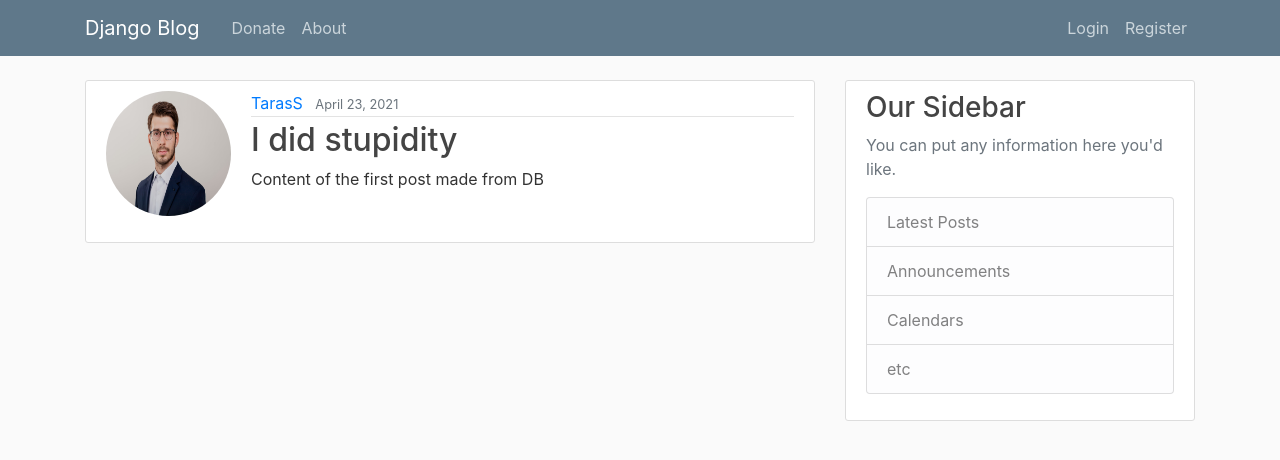
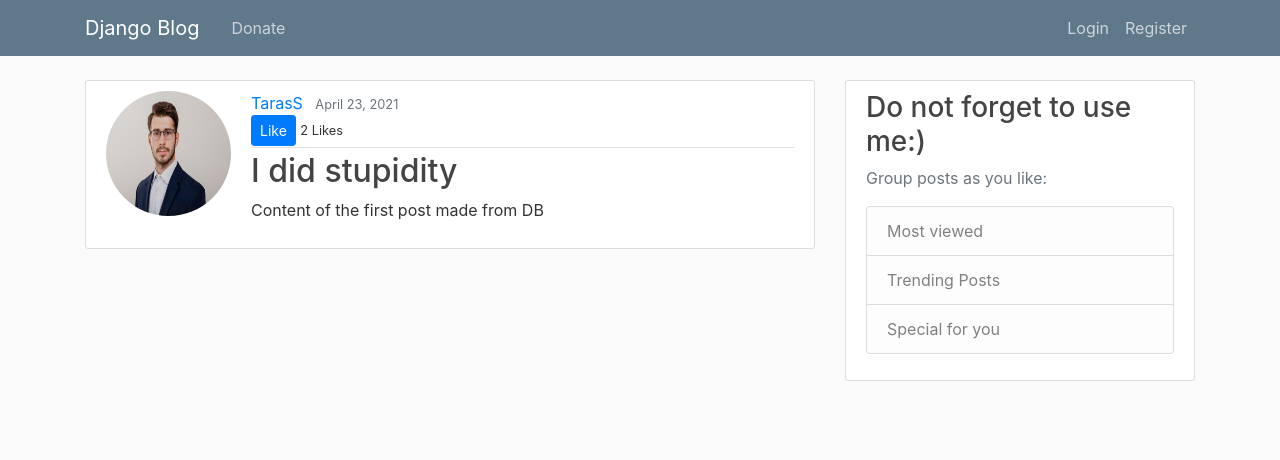
Before and after one commit to SalashnyiTaras/Blog, a Django app: page /post/1/ in a window 1280 px wide. Shown: the top 460 px of the page. Run offline with Django 3.2, Linux system fonts and the light colour scheme; data comes from the database, SQL or seed files in the repository; both versions use the stored data as it was after the commit; some libraries are stand-ins or nearby versions.

Commit message:
like feature added in detailed view

```diff
--- a/django_blog/blog/models.py
+++ b/django_blog/blog/models.py
@@ -7,13 +7,23 @@ from django.urls import reverse
 class Post(models.Model):
     title = models.CharField(max_length=100)
     content = models.TextField()
+    image = models.ImageField(blank=True, upload_to='post_pics')
     date_posted = models.DateTimeField(default=timezone.now)
     author = models.ForeignKey(User, on_delete=models.CASCADE)
+    # TODO: ManyToMany relationship will be useful because Post can have many likes from many users???
+    #        What is related_name
+    likes = models.ManyToManyField(User, related_name='blog_post')
+
+    # TODO: basically we do not need to do migrations after we added class method
+    #       but we do need to do migrations after we addded class attribute, simle isn't it?
 
     def __str__(self):
         return self.title
 
+    def total_likes(self):
+        return self.likes.count()
+
     # TODO: to find out the difference between redirect() and reverse()
-
     def get_absolute_url(self):
+        # TODO: inspect what reverse does
         return reverse('post-detail', kwargs={'pk': self.pk})
--- a/django_blog/blog/templates/blog/about.html
+++ /dev/null
@@ -1,4 +0,0 @@
-{% extends "blog/base.html" %}
-{% block content %}
-    <h1>It is About my BLOg!!!</h1>
-{% endblock content %}
--- a/django_blog/blog/templates/blog/base.html
+++ b/django_blog/blog/templates/blog/base.html
@@ -1,8 +1,7 @@
+<!DOCTYPE html>
 {% load static %}
-<!DOCTYPE html>
 <html>
 <head>
-
     <!-- Required meta tags -->
     <meta charset="utf-8">
     <meta name="viewport" content="width=device-width, initial-scale=1, shrink-to-fit=no">
@@ -29,7 +28,6 @@
           <div class="collapse navbar-collapse" id="navbarToggle">
             <div class="navbar-nav mr-auto">
               <a class="nav-item nav-link" href="{% url 'blog-donate' %}">Donate</a>
-              <a class="nav-item nav-link" href="{% url 'blog-about' %}">About</a>
             </div>
             <!-- Navbar Right Side -->
             <div class="navbar-nav">
@@ -60,13 +58,12 @@
         </div>
         <div class="col-md-4">
           <div class="content-section">
-            <h3>Our Sidebar</h3>
-            <p class='text-muted'>You can put any information here you'd like.
+            <h3>Do not forget to use me:)</h3>
+            <p class='text-muted'>Group posts as you like:
               <ul class="list-group">
-                <li class="list-group-item list-group-item-light">Latest Posts</li>
-                <li class="list-group-item list-group-item-light">Announcements</li>
-                <li class="list-group-item list-group-item-light">Calendars</li>
-                <li class="list-group-item list-group-item-light">etc</li>
+                <a class="list-group-item list-group-item-light" href ="https://github.com/SalashnyiTaras/">Most viewed</a>
+                <li class="list-group-item list-group-item-light">Trending Posts</li>
+                <li class="list-group-item list-group-item-light" >Special for you</li>
               </ul>
             </p>
           </div>
--- a/django_blog/blog/templates/blog/post_detail.html
+++ b/django_blog/blog/templates/blog/post_detail.html
@@ -1,18 +1,34 @@
 {% extends "blog/base.html" %}
 {% block content %}
     <article class="media content-section">
+
       <img class="rounded-circle account-img" src="{{ object.author.profile.image.url }}">
+
       <div class="media-body">
+
         <div class="article-metadata">
+
           <a class="mr-2" href="{% url 'user-posts' object.author.username %}">{{ object.author }}</a>
           <small class="text-muted">{{ object.date_posted | date:"F j, Y" }}</small>
+
         {% if object.author == user %}
           <a class="btn btn-secondary btn-sm mt-1 mb-1" href="{% url 'post-update' object.id %}">Update</a>
           <a class="btn btn-danger btn-sm mt-1 mb-1" href="{% url 'post-delete' object.id %}">Delete</a>
         {% endif %}
+
+          <form action="{% url 'like_detail_view' object.pk %}" method="POST"> {% csrf_token %}
+<!--       try to put <input> instead of <button>-->
+            <button type="submit" name="post_id" value="{{ object.id }}" class="btn btn-primary btn-sm">Like</button>
+            <small class="">{{ total_likes }} Likes</small>
+          </form>
+
         </div>
         <h2 class="article-title"> {{ object.title }}</h2>
         <p class="article-content">{{ object.content }}</p>
+        {% if object.image %}
+          <img class="img-thumbnail" src="{{ object.image.url }}">
+        {% endif %}
       </div>
+
     </article>
 {% endblock content %}
--- a/django_blog/blog/templates/blog/post_form.html
+++ b/django_blog/blog/templates/blog/post_form.html
@@ -2,7 +2,7 @@
 {% load crispy_forms_tags %}
 {% block content %}
     <div class="content-section">
-        <form method="POST">
+        <form method="POST" enctype="multipart/form-data">
             {% csrf_token %}
             <fieldset class="form-group">
                 <legend class="border-bottom mb-4">Create a new post!</legend>
--- a/django_blog/blog/urls.py
+++ b/django_blog/blog/urls.py
@@ -1,15 +1,16 @@
 from django.urls import path
-from . import views
-from .views import PostListView, PostDetailView, PostCreateView, PostUpdateView, PostDeleteView, UserPostListView
+from . import views as blog_views
 
 
 urlpatterns = [
-    path('', PostListView.as_view(), name='blog-home'),
-    path('user/<str:username>', UserPostListView.as_view(), name='user-posts'),
-    path('post/<int:pk>/', PostDetailView.as_view(), name='post-detail'),
-    path('post/new/', PostCreateView.as_view(), name='post-create'),
-    path('post/<int:pk>/update', PostUpdateView.as_view(), name='post-update'),
-    path('post/<int:pk>/delete', PostDeleteView.as_view(), name='post-delete'),
-    path('about/', views.about, name='blog-about'),
-    path('donate/', views.donate, name='blog-donate'),
+    path('', blog_views.PostListView.as_view(), name='blog-home'),
+    path('user/<str:username>', blog_views.UserPostListView.as_view(), name='user-posts'),
+    path('post/<int:pk>/', blog_views.PostDetailView.as_view(), name='post-detail'),
+    path('post/new/', blog_views.PostCreateView.as_view(), name='post-create'),
+    path('post/<int:pk>/update', blog_views.PostUpdateView.as_view(), name='post-update'),
+    path('post/<int:pk>/delete', blog_views.PostDeleteView.as_view(), name='post-delete'),
+    path('donate/', blog_views.donate, name='blog-donate'),
+    path('like/<int:pk>', blog_views.like_detail_view, name='like_detail_view'),
+    # TODO: why do we say pk, not id? what is the difference between them?
+    path('likes/<int:pk>', blog_views.like_list_view, name='like_list_view'),
 ]
--- a/django_blog/blog/views.py
+++ b/django_blog/blog/views.py
@@ -1,23 +1,26 @@
-from django.shortcuts import render, get_object_or_404
+from django.shortcuts import render, get_object_or_404, reverse
 from .models import Post
 from django.contrib.auth.mixins import LoginRequiredMixin, UserPassesTestMixin
 from django.views.generic import ListView, DetailView, CreateView, UpdateView, DeleteView
 from django.contrib.auth.models import User
+from django.http import HttpResponseRedirect, HttpResponse
 
 
 class PostListView(ListView):
     model = Post
-    # TODO: how to check which attributes are built-in, for instance how can I know that it is enough to set
-    #       paginate_by in order to do pagination.
     # TODO: What a hell is page.obj in home.html page( when creating paginating buttons )
-    # be default ListView renders template <app>/<model>_<viewtype>.html - blog/post_list.html.
-    # instead of renaming our template we can set a variable template_name
     template_name = 'blog/home.html'
-    # by default List view is going to loop through variables named "objects"
-    # so we need to change variable name to 'posts'
     context_object_name = 'posts'
     ordering = ['-date_posted']
     paginate_by = 3
+
+    def get_context_data(self, **kwargs):
+        # it shows total amount of likes
+        context = super(PostListView, self).get_context_data(**kwargs)
+        likes_var = get_object_or_404(Post, id=kwargs['id'])
+        total_likes = likes_var.total_likes()
+        context["total_likes"] = total_likes
+        return context
 
 
 class UserPostListView(ListView):
@@ -26,20 +29,23 @@ class UserPostListView(ListView):
     context_object_name = 'posts'
     paginate_by = 4
 
-    def get_queryset(self):
-        # TODO: how can I get data from User which is logged in and who makes some requests, for instance here we
-        #       recieve a username from that user
-        user = get_object_or_404(User, username=self.kwargs.get('username'))
-        return Post.objects.filter(author=user).order_by('-date_posted')
-
 
 class PostDetailView(DetailView):
+    # TODO: what is slag? get_slug_field()?
     model = Post
+
+    def get_context_data(self, **kwargs):
+        # it shows total amount of likes
+        context = super(PostDetailView, self).get_context_data(**kwargs)
+        likes_var = get_object_or_404(Post, id=self.kwargs['pk'])
+        total_likes = likes_var.total_likes()
+        context["total_likes"] = total_likes
+        return context
 
 
 class PostCreateView(LoginRequiredMixin, CreateView):
     model = Post
-    fields = ['title', 'content']
+    fields = ['title', 'content', 'image']
 
     def form_valid(self, form):
         # we set that author of current form instance should be logged in user
@@ -50,7 +56,7 @@ class PostCreateView(LoginRequiredMixin, CreateView):
 
 class PostUpdateView(LoginRequiredMixin, UserPassesTestMixin, UpdateView):
     model = Post
-    fields = ['title', 'content']
+    fields = ['title', 'content', 'image']
 
     def form_valid(self, form):   # ?????
         form.instance.author = self.request.user
@@ -74,9 +80,19 @@ class PostDeleteView(LoginRequiredMixin, UserPassesTestMixin, DeleteView):
         return False
 
 
-def about(request):
-    return render(request, 'blog/about.html')
+def donate(request):
+    return render(request, 'blog/donate.html')
 
 
-def donate(request):
-    return render(request, 'blog/donate.html')
+def like_detail_view(request, pk):
+    # it is a button, to add a like
+    post = get_object_or_404(Post, id=request.POST.get('post_id'))
+    post.likes.add(request.user)
+    return HttpResponseRedirect(reverse('post-detail', args=[str(pk)]))
+
+
+def like_list_view(request, pk):
+    # it is a button, to add a like
+    post = get_object_or_404(Post, id=request.POST.get('post_id'))
+    post.likes.add(request.user)
+    return HttpResponseRedirect(reverse('blog-home'))
--- a/django_blog/django_blog/urls.py
+++ b/django_blog/django_blog/urls.py
@@ -1,18 +1,3 @@
-"""django_blog URL Configuration
-
-The `urlpatterns` list routes URLs to views. For more information please see:
-    https://docs.djangoproject.com/en/3.2/topics/http/urls/
-Examples:
-Function views
-    1. Add an import:  from my_app import views
-    2. Add a URL to urlpatterns:  path('', views.home, name='home')
-Class-based views
-    1. Add an import:  from other_app.views import Home
-    2. Add a URL to urlpatterns:  path('', Home.as_view(), name='home')
-Including another URLconf
-    1. Import the include() function: from django.urls import include, path
-    2. Add a URL to urlpatterns:  path('blog/', include('blog.urls'))
-"""
 from django.contrib import admin
 from django.contrib.auth import views as auth_views
 from django.urls import path, include
```
Also changed, not shown: django_blog/blog/templates/blog/home.html (+9 -0 lines), django_blog/blog/migrations/0003_alter_post_image.py (added), django_blog/blog/migrations/0004_post_likes.py (added), django_blog/db.sqlite3, django_blog/gratitude.txt (deleted), django_blog/media/post_pics/IMG_0643_2.JPG (added), django_blog/media/post_pics/IMG_3454.JPG (added), django_blog/media/post_pics/photo_2021-04-01_01-13-05.jpg (added), django_blog/media/post_pics/photo_2021-04-01_01-13-24.jpg (added), django_blog/media/post_pics/photo_2021-04-01_01-13-30.jpg (added), django_blog/media/post_pics/photo_2021-04-01_01-13-46.jpg (added), django_blog/media/profile_pics/photo_2021-04-01_01-13-32.jpg (added).
